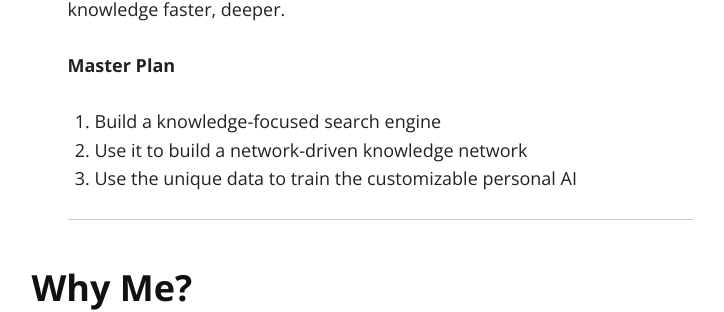
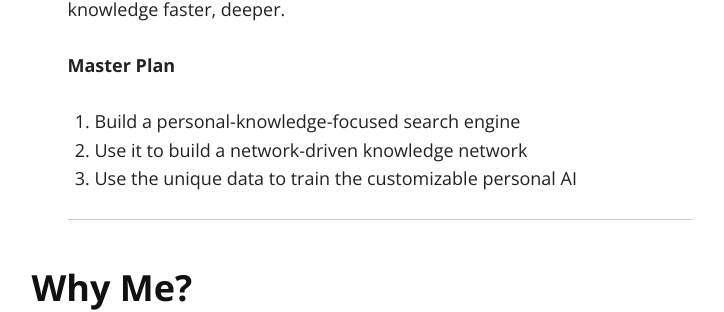
Before and after one commit to tarsmachine/tarsmachine.github.io, a Jekyll site: the page built from index.md, in a window 1280 px wide and 900 px high, scrolled down 3056 px. Shown: the part 248-560 px from the top of the window, without its empty margins (260-984 px from the left). Built offline with Jekyll 4.4.1, drawn with Linux system fonts in a browser that asks for light colours; nearby versions of some CDN libraries; some of the changed text lies outside the part shown.

Commit message:
Fix Errors

```diff
--- a/index.md
+++ b/index.md
@@ -74,7 +74,7 @@ We decentralize our knowledge and intelligence to a network with a customizable
 
 **Master Plan**
 
-1. Build a knowledge-focused search engine
+1. Build a personal-knowledge-focused search engine
 2. Use it to build a network-driven knowledge network
 3. Use the unique data to train the customizable personal AI
 
```
Also changed, not shown: other parts of index.md (+1 -1 lines).
